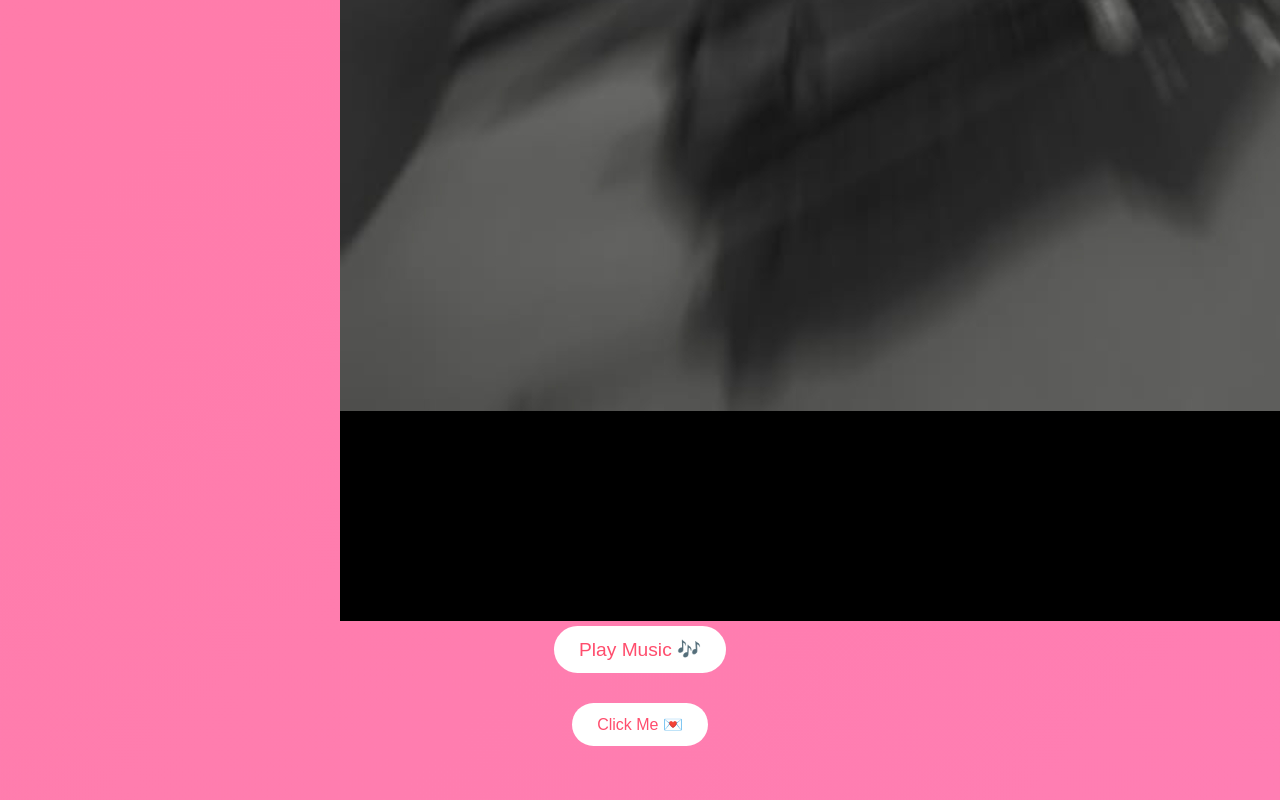
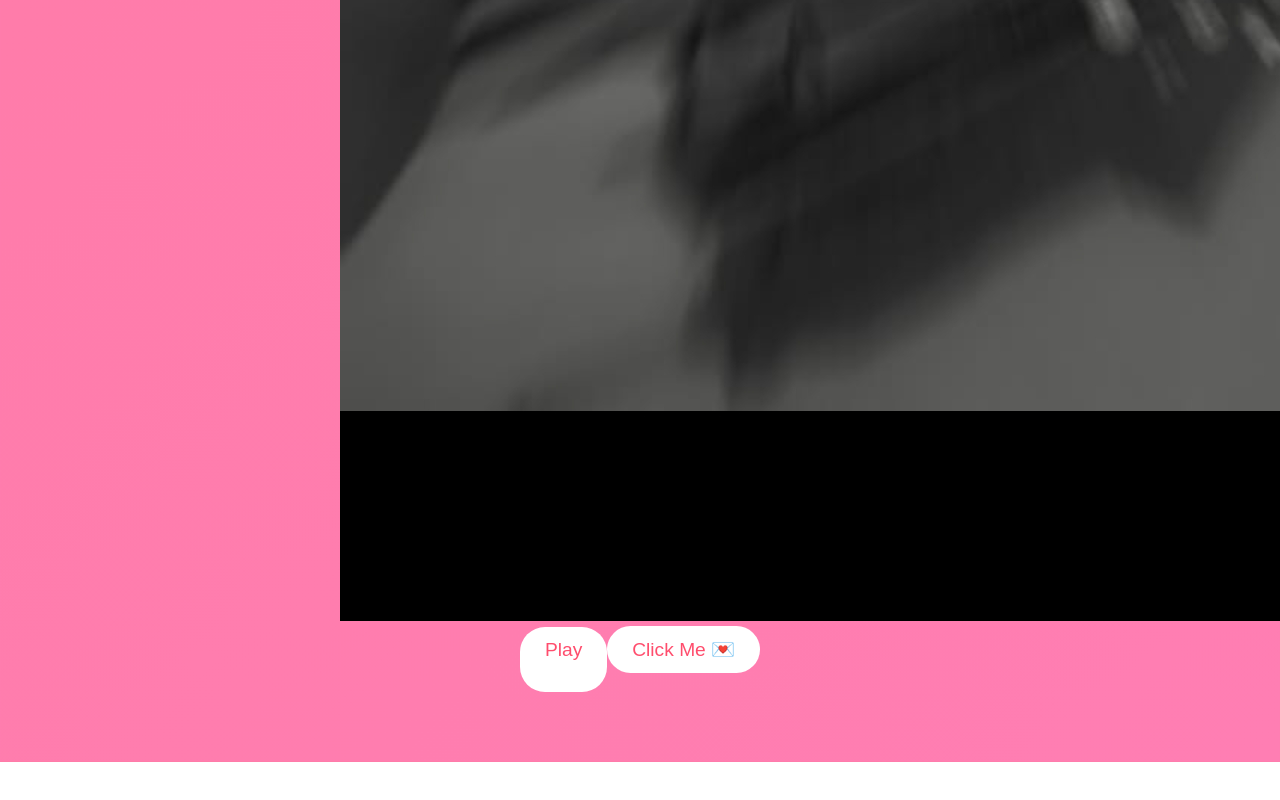
Before and after one commit to zord388-eng/new-year-love, a plain HTML site: page index.html in a window 1280 px wide. Shown: the part 6721-7521 px from the top of the page. After the commit the page ends 7483 px from the top, so only its background shows below. Drawn offline with Linux system fonts and the light colour scheme.

Commit message:
Fix formatting of Play Music button in index.html

```diff
--- a/index.html
+++ b/index.html
@@ -24,7 +24,7 @@
   <img src="Screenshot_20251231_211832_Gallery.jpg" class="photo">
     <audio id="bg-music" src="Darshan_Raval_-_Mere_Nishaan_(mp3.pm).mp3" loop></audio>
 
-<button onclick="playMusic()">Play Music 🎶</button>
+<button onclick="playMusic()">Play
   </p>
 
   <button onclick="showLove()">Click Me 💌</button>
```
